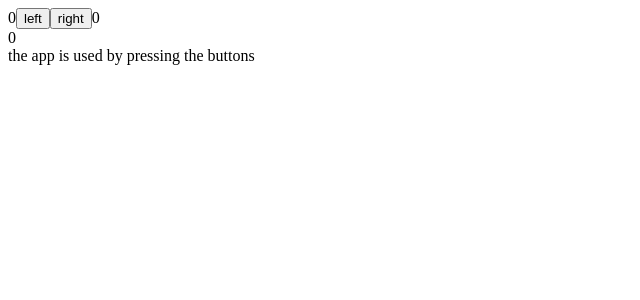
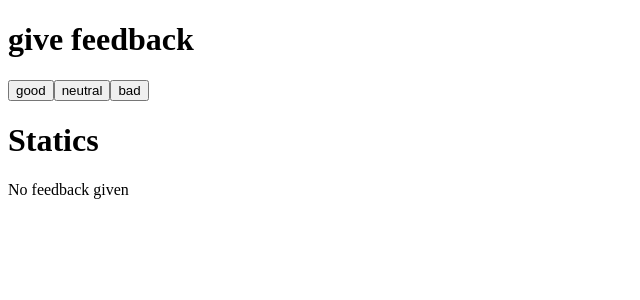
Before and after one commit to fengyxz/FullStackOpen, a React (Vite) app in the folder part1/: page / in a window 1280 px wide. Shown: the top 300 px of the page, without its empty margins (0-640 px from the left). Built offline with nearby package versions, Linux system fonts and the light colour scheme.

Commit message:
part1: feedback

```diff
--- a/part1/src/App.jsx
+++ b/part1/src/App.jsx
@@ -1,50 +1,54 @@
 import { useState } from "react";
 
-const History = (props) => {
-  const {allClicks} = props;
-  if(allClicks.length === 0){
-    return (<div>
-        the app is used by pressing the buttons
-    </div>)
-  }else{
-    return (<div>
-     button press history: {props.allClicks.join(' ')}
-    </div>
-    )
-  }
-}
+const Button = ({ handler, text }) => {
+  return <button onClick={handler}>{text}</button>;
+};
+
+const StaticLine = ({ text, value }) => {
+  return (
+    <tr>
+      <td>{text} </td>
+      <td>{value}</td>
+    </tr>
+  );
+};
+
+const Statics = ({ good, neutral, bad }) => {
+  const total = good + neutral + bad;
+  const sum = good - bad;
+  return total === 0 ? (
+    <div>No feedback given</div>
+  ) : (
+    <table>
+      <tbody>
+        <StaticLine text="good" value={good} />
+        <StaticLine text="neutral" value={neutral} />
+        <StaticLine text="bad" value={bad} />
+        <StaticLine text="all" value={total} />
+        <StaticLine text="average" value={sum / total} />
+        <StaticLine text="positive" value={good / total} />
+      </tbody>
+    </table>
+  );
+};
 
 const App = () => {
-  const [left, setLeft] = useState(0)
-  const [right, setRight] = useState(0)
-  const [allClicks, setAll] = useState([])
-  const [total, setTotal] = useState(0)
-
-
-  const handleLeftClick = () => {
-   setAll(allClicks.concat("L"))
-  const updatedLeft = left + 1;
-  setLeft(updatedLeft)
-  setTotal(updatedLeft+right)
-  };
-
-  const handleRightClick = () => {
-    setAll(allClicks.concat("R"))
-    const updatedRight = right + 1;
-    setRight(updatedRight)
-    setTotal(updatedRight+right)
-  };
+  // save clicks of each button to its own state
+  const [good, setGood] = useState(0);
+  const [neutral, setNeutral] = useState(0);
+  const [bad, setBad] = useState(0);
 
   return (
     <div>
-    {left}
-    <button onClick={handleLeftClick}>left</button>
-    <button onClick={handleRightClick}>right</button>
-    {right}
-    {/* <p>{allClicks.join(' ')}</p> */}
-    <div>{total}</div>
-    <History allClicks={allClicks}/>
-  </div>
+      <h1>give feedback</h1>
+      <div>
+        <Button handler={() => setGood(good + 1)} text="good" />
+        <Button handler={() => setNeutral(neutral + 1)} text="neutral" />
+        <Button handler={() => setBad(bad + 1)} text="bad" />
+      </div>
+      <h1>Statics</h1>
+      <Statics good={good} neutral={neutral} bad={bad} />
+    </div>
   );
 };
 
```
